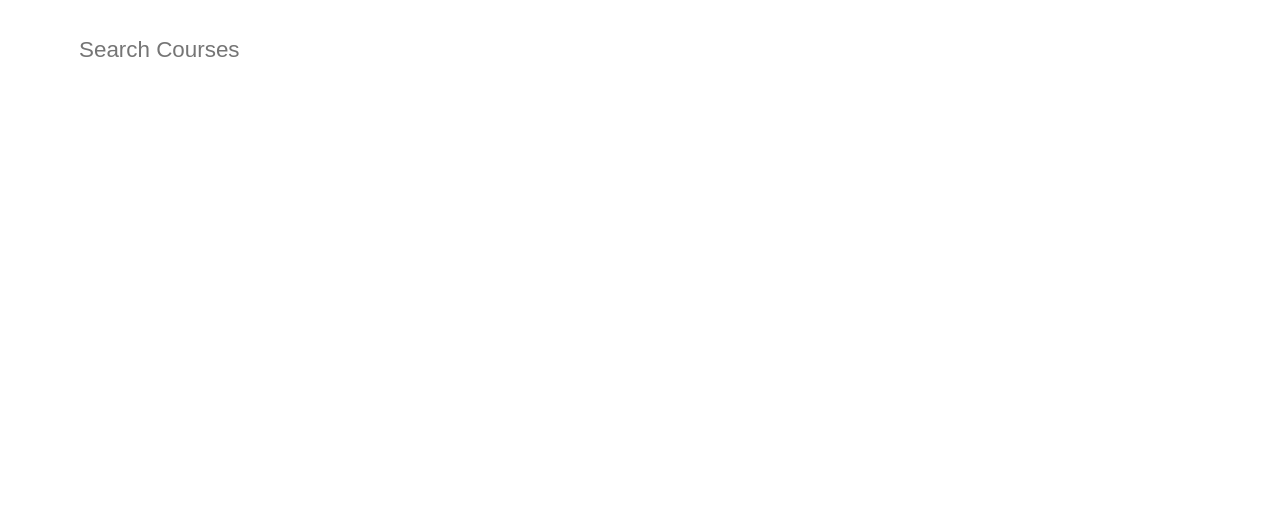
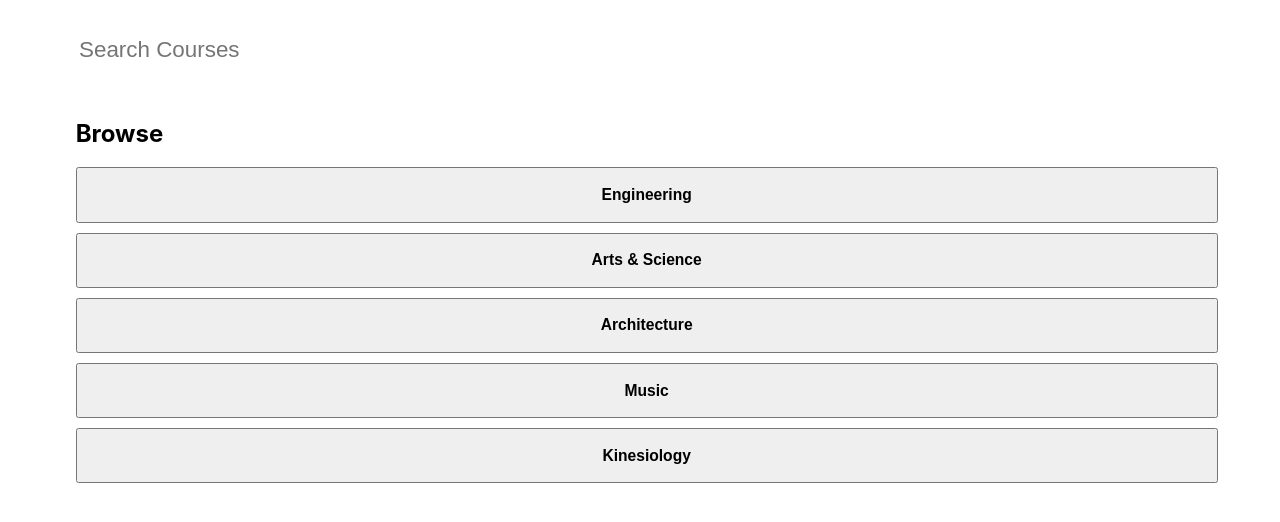
Before and after one commit to con266667/utplanner, a React (Create React App) app: page / in a window 1280 px wide. Shown: the top 522 px of the page. Built offline with nearby package versions, Linux system fonts and the light colour scheme.

Commit message:
browse working

```diff
--- a/src/App.css
+++ b/src/App.css
@@ -26,6 +26,17 @@ input {
   color: #777;
   padding: 0;
   margin: 0;
+}
+
+.browse {
+  width: calc(90% - 10px);
+  margin-left: calc(5% + 5px);
+}
+
+.browse .options {
+  display: grid;
+  width: 100%;
+  gap: 10px;
 }
 
 .selected-courses {
--- a/src/App.tsx
+++ b/src/App.tsx
@@ -2,6 +2,7 @@ import React, { useEffect, useRef, useState } from 'react';
 import { BrowserRouter, Routes, Route } from "react-router-dom";
 import Home from './Home';
 import CourseConf from './CourseConf';
+import Browse from './Browse';
 
 function App() {
   return (
@@ -9,6 +10,7 @@ function App() {
       <Routes>
         <Route path='/' element={<Home/>}></Route>
         <Route path='courses/*' element={<CourseConf />}></Route>
+        <Route path='faculty/*' element={<Browse />}></Route>
       </Routes>
     </BrowserRouter>
   );
--- /dev/null
+++ b/src/Browse.css
@@ -0,0 +1,48 @@
+.browse {
+    height: 100vh;
+    padding: 5pt;
+}
+
+.browse .results {
+    display: flex;
+    flex-direction: column;
+    align-items: start;
+    justify-content: start;
+    gap: 15px;
+    width: 100%;
+}
+
+.browse .results .course {
+    display: flex;
+    flex-direction: row;
+    align-items: center;
+    justify-content: center;
+    width: calc(100% - 28pt);
+    padding: 12pt 12pt;
+    border-radius: 15px;
+    background-color: #ededed;
+    /* box-shadow: 0 0 10pt rgba(0, 0, 0, 0.1); */
+    gap: 10px;
+}
+
+.browse .results .course .info {
+    display: flex;
+    flex-direction: column;
+    align-items: start;
+    justify-content: center;
+    margin-right: auto;
+    gap: 5px;
+}
+
+.browse .results .course h2 {
+    font-size: 1.2rem;
+    font-weight: 600;
+    margin: 0;
+}
+
+.browse .results .course h3 {
+    font-size: 1rem;
+    font-weight: 400;
+    margin: 0;
+    font-family: monospace;
+}
--- /dev/null
+++ b/src/Browse.tsx
@@ -0,0 +1,64 @@
+import React, { useEffect, useState } from "react";
+import { useNavigate, useParams } from "react-router-dom";
+import "./Browse.css"
+import { Course } from "./Course";
+import { useLocalStorage } from "usehooks-ts";
+
+function Browse() {
+    let facultyCode = useParams()["*"];
+    let navigate = useNavigate();
+
+    let [courseResults, setCourseResults] = useState<Course[]>([]);
+    const [selectedCourseCodes, setSelectedCourseCodes] = useLocalStorage<string[]>('selectedCourseCodes', []);
+
+    async function getCourses() {
+        let res = await fetch('/api/get_courses', {
+            method: 'POST',
+            headers: {
+                'Content-Type': 'application/json'
+            },
+            body: JSON.stringify({
+                "sessions":["20235F","20235S","20235", "20239", "20241", "20239-20241"],
+                "divisions":[facultyCode]
+            })
+        });
+        let json = await res.json();
+        setCourseResults(json.payload);
+    }
+
+    function courseClicked(courseCode: string) {
+        if (selectedCourseCodes.includes(courseCode)) {
+            setSelectedCourseCodes((e)=>e.filter((c) => c !== courseCode));
+        } else {
+            setSelectedCourseCodes([...selectedCourseCodes, courseCode]);
+        }
+    }
+
+    useEffect(() => {
+        if (courseResults.length === 0) {
+            getCourses();
+        }
+    }, [facultyCode]);
+
+    return (
+        <div className="browse">
+            <h1>Browse</h1>
+            <div className="results">
+                {courseResults.map((course) => (
+                    <div className="course" key={course.code}>
+                        <div className="info" onClick={()=>navigate("/courses/" + course.code)}>
+                            <h2>{course.name}</h2>
+                            <h3>{course.code}</h3>
+                        </div>
+                        <button onClick={()=>courseClicked(course.code)}>
+                            {selectedCourseCodes.includes(course.code) ? "Remove" : "Add"}
+                        </button>
+                        {/* <p>{course.cmCourseInfo.description.length > 50 ? course.cmCourseInfo.description.substring(0, 47) + "..." : course.cmCourseInfo.description}</p> */}
+                    </div>
+                ))}
+            </div>
+        </div>
+    );
+}
+
+export default Browse;
--- a/src/Course.ts
+++ b/src/Course.ts
@@ -41,7 +41,7 @@ export type Section = {
     enrolmentInd: string;
     tbaInd: string;
     openLimitInd: string;
-    notes: never[];
+    notes: any[];
     enrolmentControls: {
       yearOfStudy: string;
       post: {
@@ -107,8 +107,8 @@ export type Section = {
       recommendedPreparation: string;
       note: null;
       division: string;
-      breadthRequirements: null;
-      distributionRequirements: null;
+      breadthRequirements: string[] | null;
+      distributionRequirements: string[] | null;
       publicationSections: string[];
       cmPublicationSections: {
         section: string;
@@ -146,7 +146,7 @@ export type Section = {
         code: string;
       }[];
     }[];
-    notes: never[];
+    notes: any[];
     cancelInd: string;
     subscriptionTtb: boolean;
     subscriptionOpenData: boolean;
--- a/src/Home.tsx
+++ b/src/Home.tsx
@@ -23,6 +23,28 @@ function Home() {
   let cachedSearches: {[key: string]: any} = {};
 
   let optimizations = ['Late Start', 'Early End', 'Fewer Days'];
+  let divisions = [
+    {
+      name: 'Engineering',
+      code: 'APSC'
+    },
+    {
+      name: 'Arts & Science',
+      code: 'ARTSC'
+    },
+    {
+      name: 'Architecture',
+      code: 'ARCLA',
+    },
+    {
+      name: 'Music',
+      code: 'MUSIC',
+    },
+    {
+      name: 'Kinesiology',
+      code: 'FPEH',
+    },
+  ]
 
   function optimizationIcon(optimization: string) {
     switch (optimization) {
@@ -146,6 +168,17 @@ function Home() {
         )}
       </div>
 
+      <div className={`browse ${selectedCourseCodes.length === 0 ? '' : 'invisible'}`}>
+        <h2>Browse</h2>
+        <div className='options'>
+          {divisions.map((division) =>
+            <button key={division.code} className='browse-option' onClick={()=>navigate("faculty/" + division.code)}>
+              <h3>{division.name}</h3>
+            </button>
+          )}
+        </div>
+      </div>
+
       <div className={`timetable-options ${selectedCourseCodes.length === 0 ? 'invisible' : ''}`}>
         <div className='multiselect'>
           <div className='select-box' style={{ "--multiselect-state": multiselectState, "--number-of-states": 3 } as React.CSSProperties}></div>
--- a/src/Timetable.tsx
+++ b/src/Timetable.tsx
@@ -145,12 +145,18 @@ const Timetable = forwardRef((props: any, ref: any) => {
     useEffect(() => {
         // setupTimetable(["MAT185H1", "ESC102H1", "ESC190H1", "ESC195H1", "MSE160H1", "ECE159H1"]);
         let newCourseConf = JSON.parse(localStorage.getItem('courseConfigurations') ?? "{}") as {[key: string]: CourseConfiguration};
+        let newSelectedCourseCodes = JSON.parse(localStorage.getItem('selectedCourseCodes') ?? "[]") as string[];
+
         if (courseConfigurations !== newCourseConf) {
             setCourseConfigurations(newCourseConf);
         }
 
-        if (currentSchedule.id !== scheduleID(selectedOptimization, newCourseConf)) {
-            setupTimetable(selectedCourseCodes, selectedOptimization);
+        if (selectedCourseCodes !== newSelectedCourseCodes) {
+            setSelectedCourseCodes(newSelectedCourseCodes);
+        }
+
+        if (currentSchedule.id !== scheduleID(newSelectedCourseCodes, selectedOptimization, newCourseConf)) {
+            setupTimetable(newSelectedCourseCodes, selectedOptimization);
         }
     }, []);
 
@@ -412,8 +418,8 @@ function buildRandomSchedule(courses: Course[], costCache: Map<string, number>,
     return schedule;
 }
 
-function scheduleID(selectedOptimization: string, courseConfigurations: {[key: string]: CourseConfiguration}) {
-    return JSON.stringify(courseConfigurations) + selectedOptimization;
+function scheduleID(courseCodes: string[], selectedOptimization: string, courseConfigurations: {[key: string]: CourseConfiguration}) {
+    return JSON.stringify(courseConfigurations) + selectedOptimization + courseCodes.sort().join('');
 }
 
 function schedule(courses: Course[], selectedOptimization: string, courseConfigurations: {[key: string]: CourseConfiguration}) {
@@ -435,7 +441,7 @@ function schedule(courses: Course[], selectedOptimization: string, courseConfigu
         }
     }
 
-    bestSchedule.id = scheduleID(selectedOptimization, courseConfigurations);
+    bestSchedule.id = scheduleID(courses.map((course) => course.code), selectedOptimization, courseConfigurations);
 
     return bestSchedule;
 }
```
